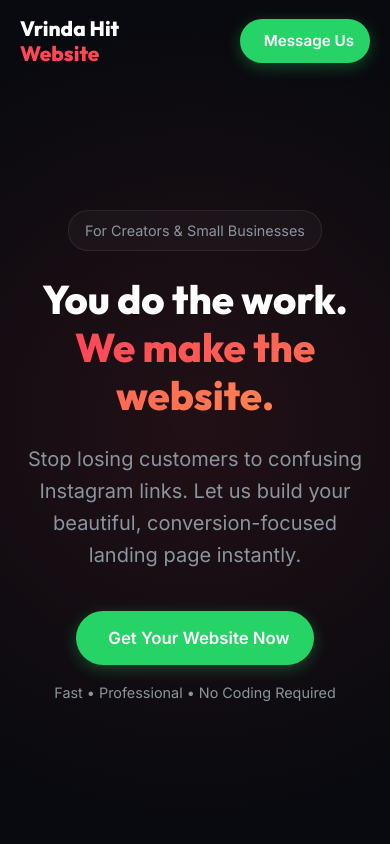
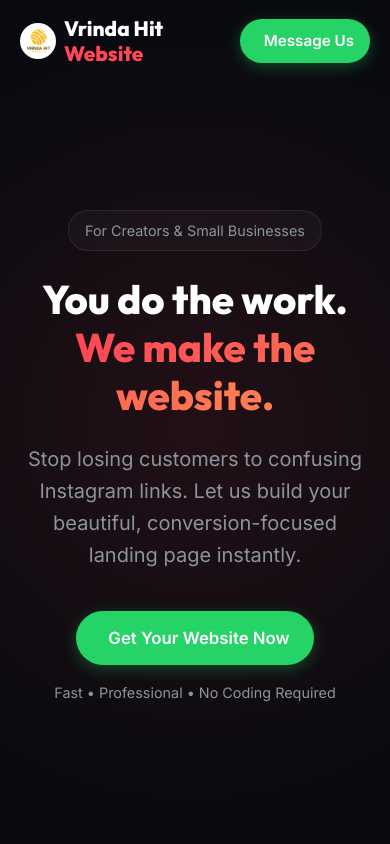
Before and after one commit to imdivyanshu2003/Vrinda-hit-website, a plain HTML site: page index.html in a window 390 px wide. Shown: the top 844 px of the page. Drawn offline with Linux system fonts and the light colour scheme; a script that the page names is missing; some icons are missing.

Commit message:
Add website logo and favicon

```diff
--- a/index.html
+++ b/index.html
@@ -5,6 +5,7 @@
     <meta charset="UTF-8">
     <meta name="viewport" content="width=device-width, initial-scale=1.0">
     <title>Vrinda Hit Website - We Build Your Online Identity</title>
+    <link rel="icon" type="image/jpeg" href="Vrinda-Hit-Website-logo.jpeg">
     <!-- Google Fonts -->
     <link rel="preconnect" href="https://fonts.googleapis.com">
     <link rel="preconnect" href="https://fonts.gstatic.com" crossorigin>
@@ -26,7 +27,10 @@
 
     <!-- NAVBAR -->
     <nav class="navbar">
-        <div class="logo">Vrinda Hit <span>Website</span></div>
+        <div class="logo">
+            <img src="Vrinda-Hit-Website-logo.jpeg" alt="Vrinda Hit Logo" class="nav-logo-img">
+            <div class="logo-text">Vrinda Hit <span>Website</span></div>
+        </div>
         <div class="nav-links">
             <a href="https://wa.me/917505483523?text=Hello,%20I%20want%20to%20get%20my%20website%20created!"
                 class="btn-primary" target="_blank">
--- a/styles.css
+++ b/styles.css
@@ -123,9 +123,18 @@ a {
     z-index: 10;
 }
 .navbar .logo {
+    display: flex;
+    align-items: center;
+    gap: 12px;
     font-family: var(--font-heading);
     font-size: 1.5rem;
     font-weight: 800;
+}
+.nav-logo-img {
+    width: 44px;
+    height: 44px;
+    border-radius: 50%;
+    object-fit: cover;
 }
 .navbar .logo span {
     color: var(--accent-primary);
@@ -360,6 +369,11 @@ footer {
     .navbar .logo {
         font-size: 1.3rem;
         line-height: 1.2;
+        gap: 8px;
+    }
+    .nav-logo-img {
+        width: 36px;
+        height: 36px;
     }
     .navbar .logo span {
         display: block;
```
Also changed, not shown: Vrinda-Hit-Website-logo.jpeg (added).
